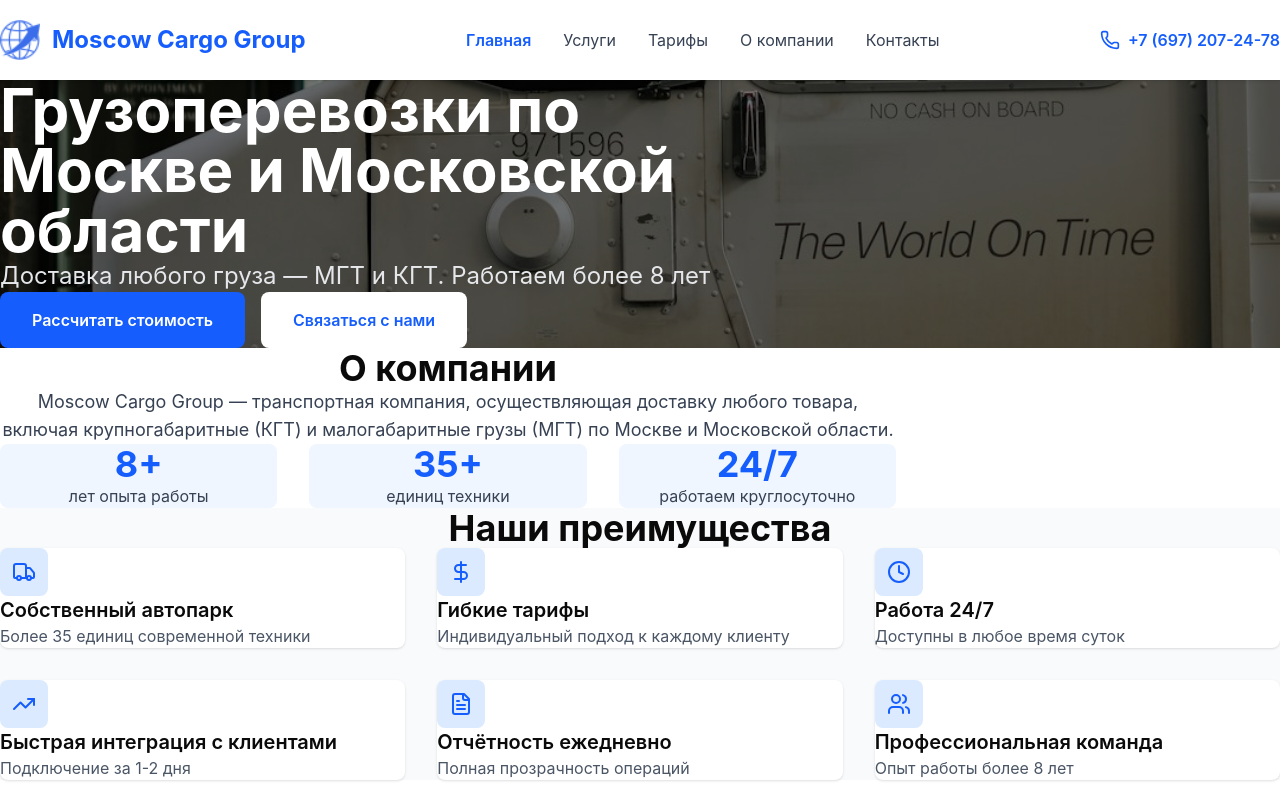
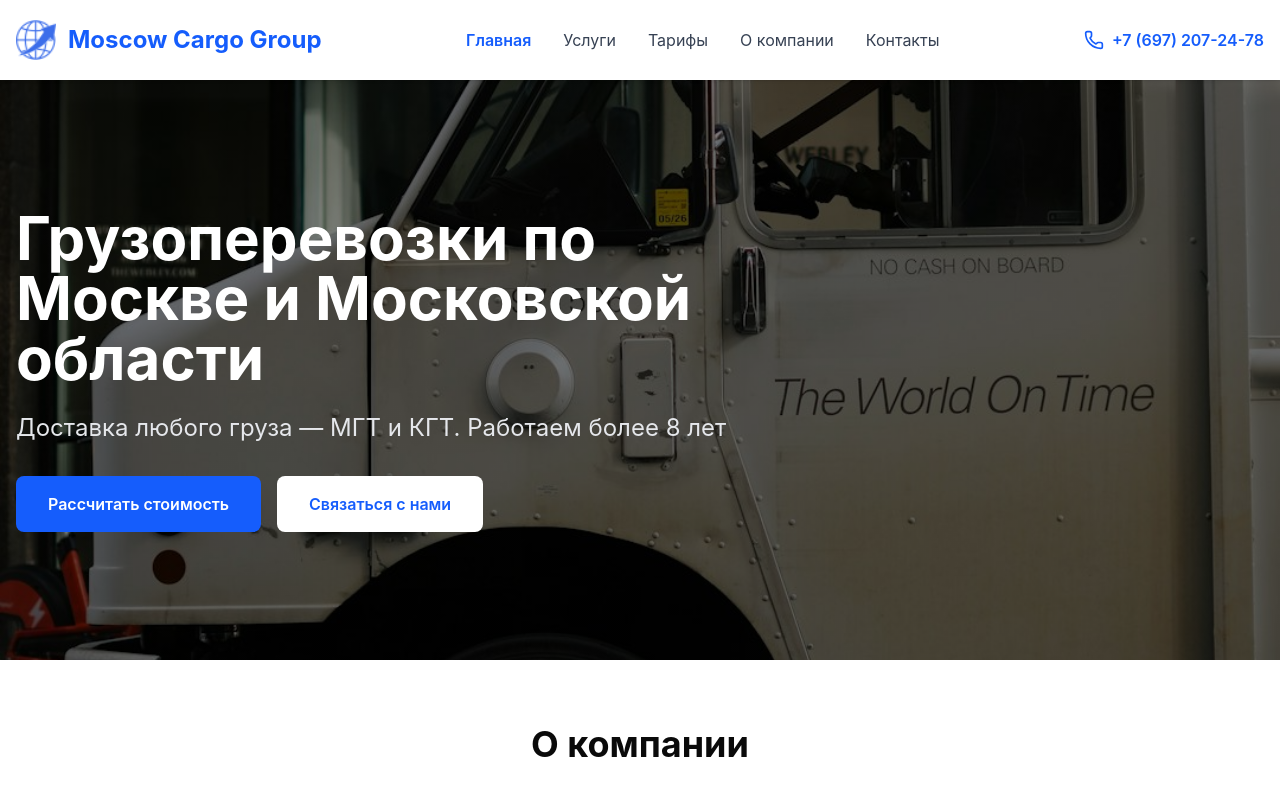
Before and after one commit to Nohop09/mcg, a React (Vite) app: page / in a window 1280 px wide. Shown: the top 785 px of the page. Built offline with nearby package versions, Linux system fonts and the light colour scheme.

Commit message:
smth stupid 2

```diff
--- a/src/styles/index.css
+++ b/src/styles/index.css
@@ -1,4 +1,3 @@
-@import './reset.css';
-@import './fonts.css';
-@import './tailwind.css';
-@import './theme.css';
+@import "./fonts.css";
+@import "./tailwind.css";
+@import "./theme.css";
--- a/src/styles/reset.css
+++ /dev/null
@@ -1,41 +0,0 @@
-/* Сброс отступов и box-sizing для одинакового вида в dev и production (Vercel) */
-*,
-*::before,
-*::after {
-  box-sizing: border-box;
-}
-
-html {
-  margin: 0;
-  padding: 0;
-  -webkit-text-size-adjust: 100%;
-}
-
-body {
-  margin: 0;
-  padding: 0;
-  min-height: 100vh;
-}
-
-#root {
-  margin: 0;
-  padding: 0;
-}
-
-header,
-footer,
-main,
-nav,
-section,
-article,
-aside,
-div {
-  margin: 0;
-  padding: 0;
-}
-
-/* Сброс дефолтных отступов у типографики (утилиты Tailwind переопределят при необходимости) */
-h1, h2, h3, h4, h5, h6, p, ul, ol, figure, blockquote {
-  margin: 0;
-  padding: 0;
-}
```
